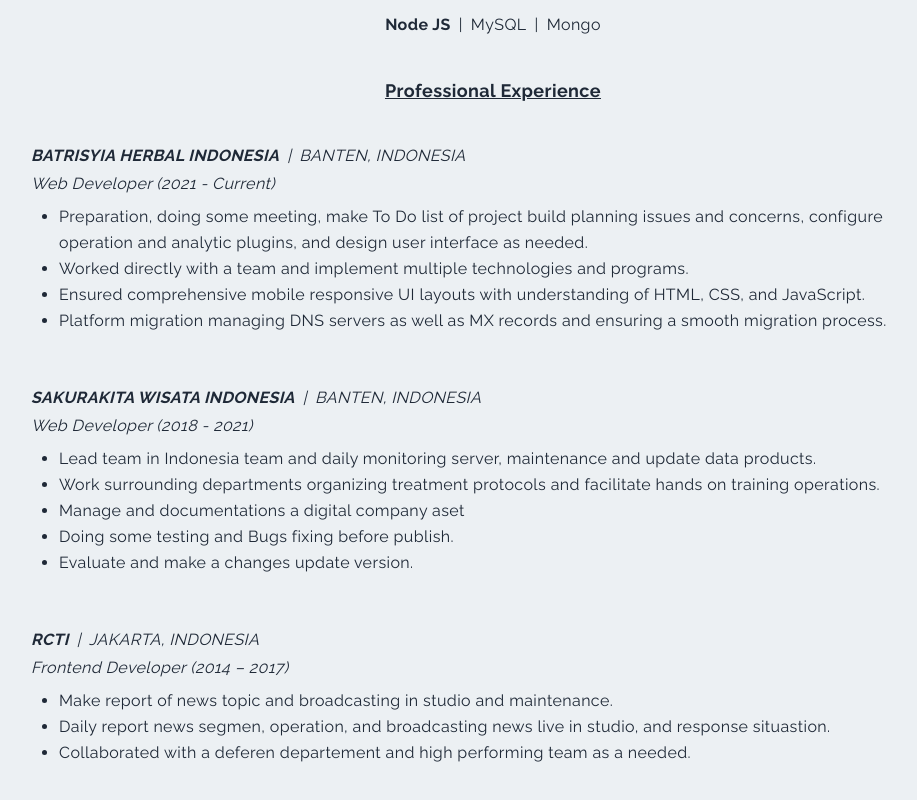
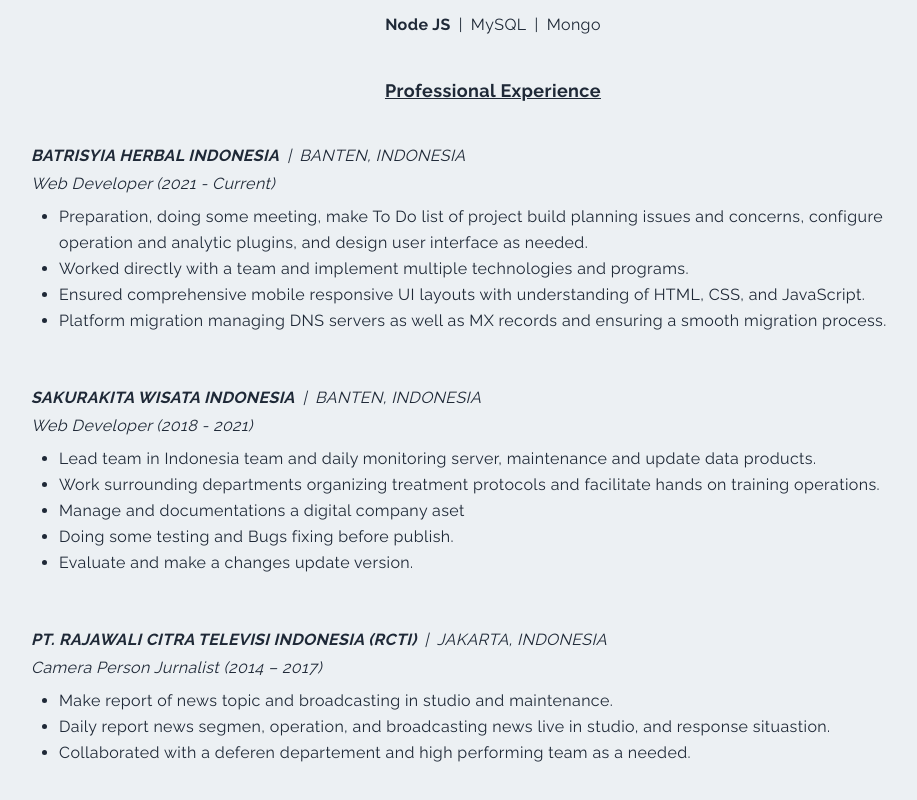
Before and after one commit to jhery-z/portfolio-vercel, a Next.js app: page /resume in a window 1280 px wide. Shown: the part 562-1362 px from the top of the page, without its empty margins (147-1064 px from the left). Built offline with nearby package versions, Linux system fonts and the light colour scheme.

Commit message:
add changes

```diff
--- a/pages/resume.jsx
+++ b/pages/resume.jsx
@@ -137,10 +137,10 @@
         {/* Experience */}
         <div className='py-6'>
           <p className='italic'>
-            <span className='font-bold'>RCTI</span>
+            <span className='font-bold'>PT. RAJAWALI CITRA TELEVISI INDONESIA (RCTI)</span>
             <span className='px-2'>|</span>JAKARTA, INDONESIA
           </p>
-          <p className='py-1 italic'>Frontend Developer (2014 – 2017)</p>
+          <p className='py-1 italic'>Camera Person Jurnalist (2014 – 2017)</p>
           <ul className='list-disc list-outside px-7 py-1 leading-relaxed'>
             <li>
               Make report of news topic and
```
